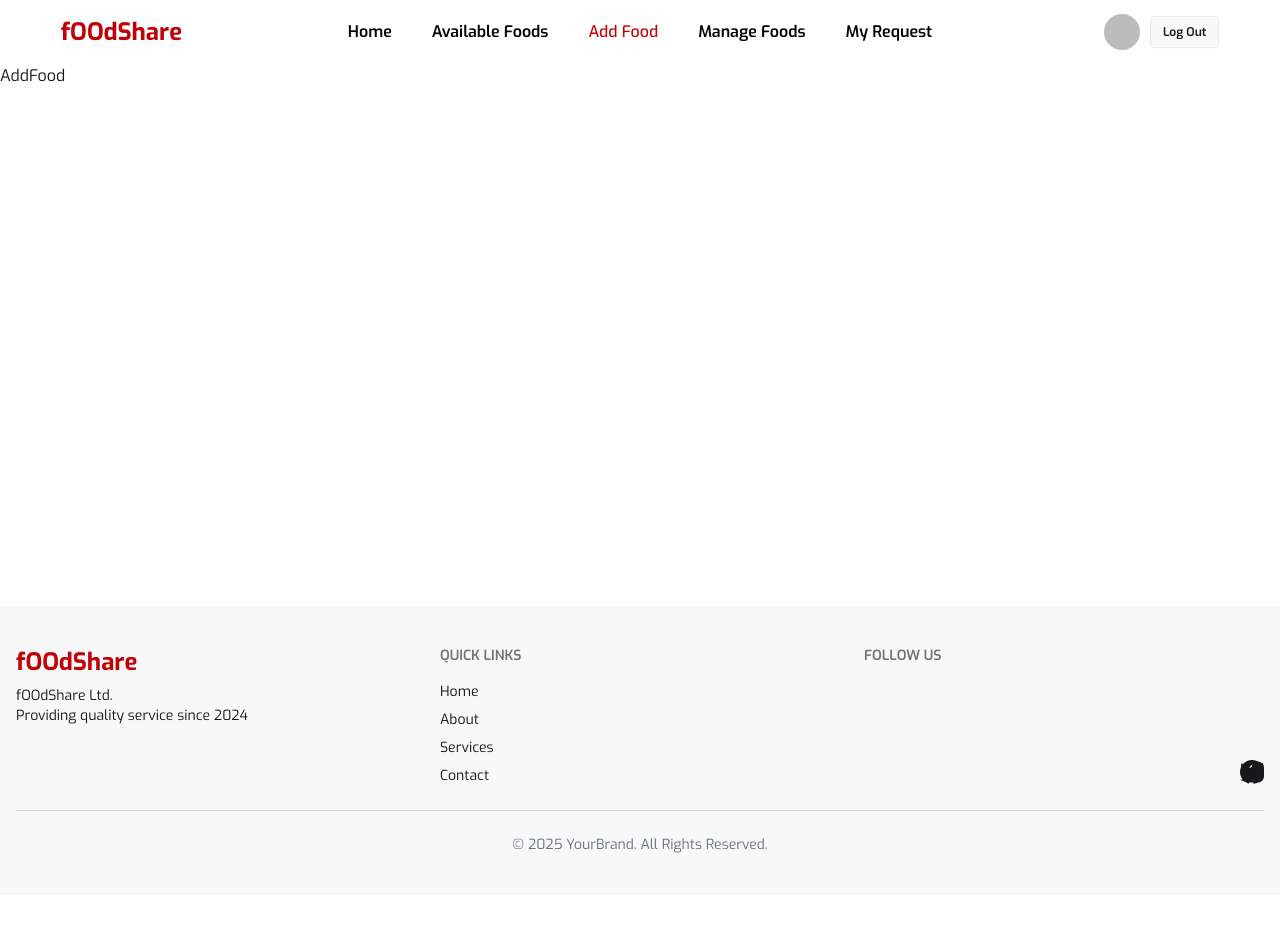
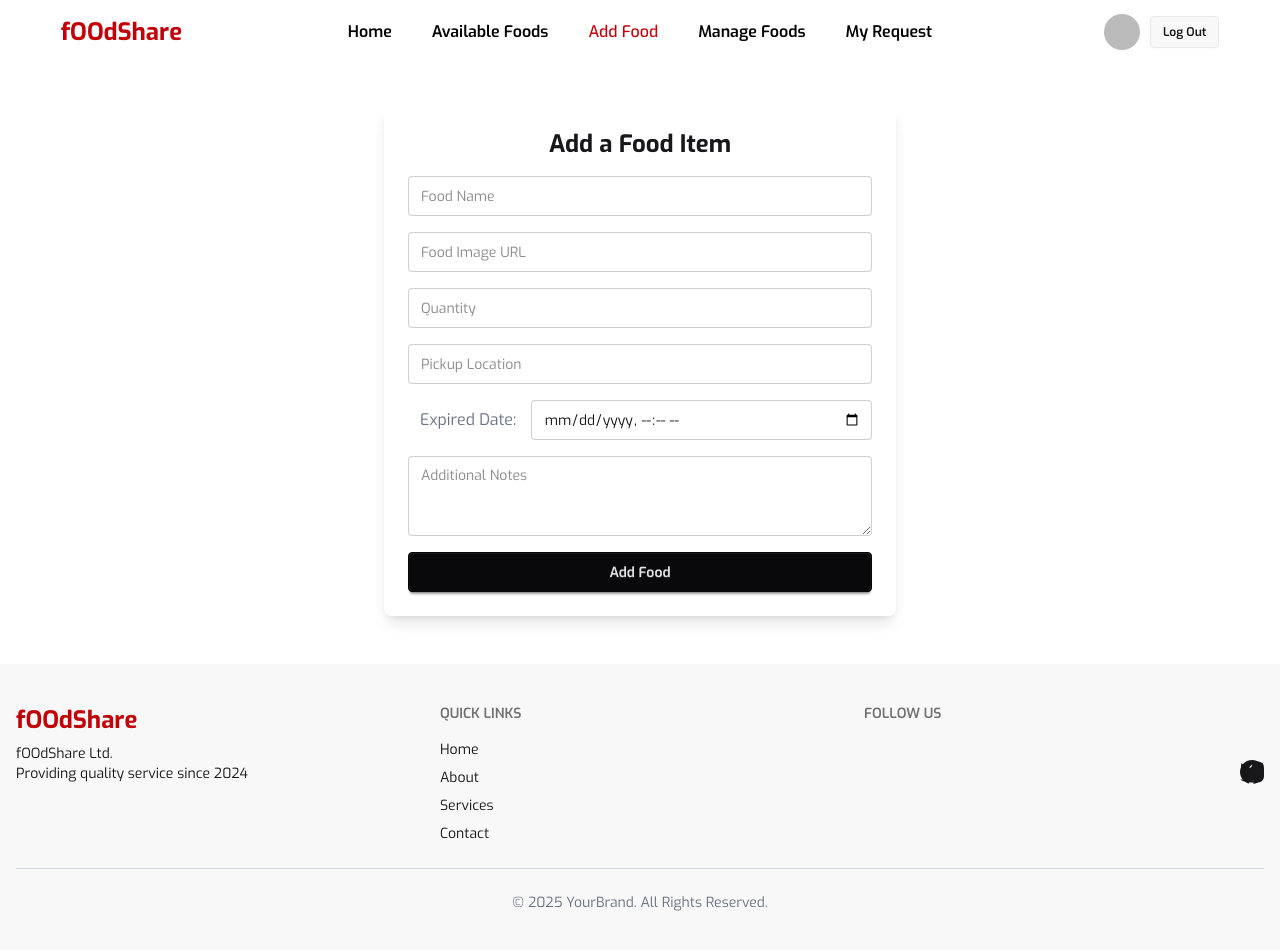
Before and after one commit to tammyKhan/B10A11-client-side, a React (Vite) app: page /add-food in a window 1280 px wide. Shown: the top 950 px of the page. Before the commit the page ends 895 px from the top, so only its background shows below. Built offline with nearby package versions, Linux system fonts and the light colour scheme; no server answers; sample sign-in values are in the browser's storage; a web font is replaced by a local one.

Commit message:
feat:Add Food page with form and API integration

```diff
--- a/package.json
+++ b/package.json
@@ -12,6 +12,7 @@
   "dependencies": {
     "@fortawesome/fontawesome-free": "^6.7.2",
     "@tailwindcss/vite": "^4.0.6",
+    "axios": "^1.7.9",
     "firebase": "^11.3.1",
     "localforage": "^1.10.0",
     "match-sorter": "^8.0.0",
--- a/src/components/Banner.jsx
+++ b/src/components/Banner.jsx
@@ -17,13 +17,13 @@ import bgimg3 from '../assets/images/carousel3.jpg'
 
 export default function Banner() {
   return (
-    <div className='container px-6 mx-auto'>
+    <div className=' px-6 '>
       <Swiper
         spaceBetween={30}
         centeredSlides={true}
         loop={true}
         autoplay={{
-          delay: 2500,
+          delay: 5000,
           disableOnInteraction: false,
         }}
         pagination={{
--- a/src/components/FeaturedFoods.jsx
+++ b/src/components/FeaturedFoods.jsx
@@ -15,8 +15,8 @@ const FeaturedFoods = ({ featuredFoods }) => {
   };
 
   return (
-    <div className="my-12">
-      <h2 className="text-2xl font-bold text-center mb-6">What we Offer for you</h2>
+    <div className="my-12 container px-6 mx-auto">
+      <h2 className="text-2xl font-bold text-center mb-6">Featured Food</h2>
       <div className="grid grid-cols-1 sm:grid-cols-2 md:grid-cols-3 lg:grid-cols-3 gap-8">
         {featuredFoods.slice(0, 6).map((food) => (
           <div key={food.id} className="card bg-base-100 shadow-xl">
--- a/src/pages/AddFood.jsx
+++ b/src/pages/AddFood.jsx
@@ -1,9 +1,72 @@
-import React from 'react';
+
+
+import React, { useContext, useState } from "react";
+import { AuthContext } from "../provider/AuthProvider";
+import { useNavigate } from "react-router-dom";
+import { toast } from "react-toastify";
+import axios from "axios";
 
 const AddFood = () => {
+  const { user } = useContext(AuthContext);
+  const navigate = useNavigate();
+  const [loading, setLoading] = useState(false);
+
+  const handleSubmit =async (e) => {
+    e.preventDefault();
+    setLoading(true);
+
+    const form = e.target;
+    const foodName = form.foodName.value;
+    const foodImage = form.foodImage.value;
+    const quantity = form.quantity.value;
+    const pickupLocation = form.pickupLocation.value;
+    const expireDate = form.expireDate.value;
+    const additionalNotes = form.additionalNotes.value;
+    const donator = {
+      name: user?.displayName,
+      email: user?.email,
+      image: user?.photoURL,
+    };
+
+    const status = "available";
+
+    const foodData = {
+      foodName,
+      foodImage,
+      quantity,
+      pickupLocation,
+      expireDate,
+      additionalNotes,
+      donator,
+      status,
+    };
+//  make a post request
+const {data} = await axios.post(
+  `${import.meta.env.VITE_API_URL}/add-food`,
+   foodData
+)
+console.log(data)
+
+  };
+
   return (
-    <div>
-      AddFood
+    <div className="max-w-lg mx-auto my-10 p-6 bg-white shadow-lg rounded-lg">
+      <h2 className="text-2xl font-bold mb-4 text-center">Add a Food Item</h2>
+      <form onSubmit={handleSubmit} className="space-y-4">
+        <input type="text" name="foodName" placeholder="Food Name" className="input input-bordered w-full" required />
+        <input type="text" name="foodImage" placeholder="Food Image URL" className="input input-bordered w-full" required />
+        <input type="number" name="quantity" placeholder="Quantity" className="input input-bordered w-full" required />
+        <input type="text" name="pickupLocation" placeholder="Pickup Location" className="input input-bordered w-full" required />
+        <div className="flex items-center  justify-center ">
+        <label className="text-gray-500 w-1/3 pl-3" htmlFor="expireDate">Expired Date:</label>
+        <input type="datetime-local" name="expireDate" className="input input-bordered ml-2 w-full" required />
+        </div>
+        <textarea name="additionalNotes" placeholder="Additional Notes" className="textarea textarea-bordered w-full" />
+
+        <button type="submit" className="btn btn-neutral w-full" disabled={loading}>
+          {loading ? "Adding..." : "Add Food"}
+        </button>
+      </form>
     </div>
   );
 };
```
Also changed, not shown: 1 other file (tests, documents, lock files or other folders).
